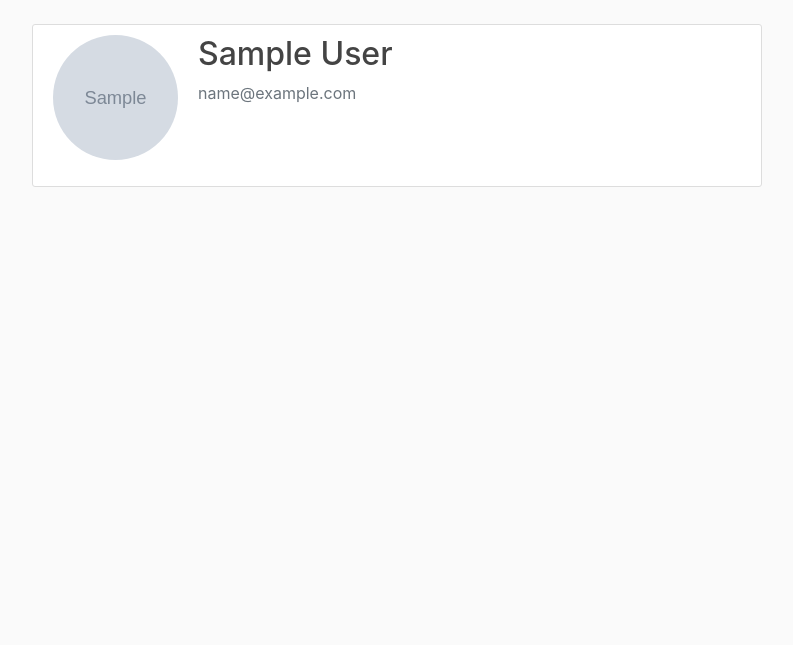
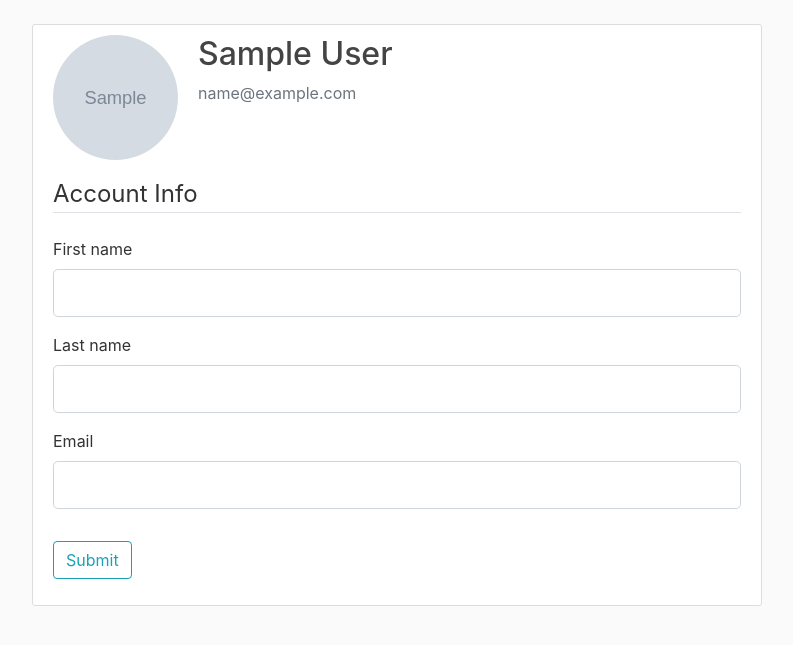
Before and after one commit to Berthran/notable, a Flask app: template notable/templates/account.html in a window 1280 px wide. Shown: the part 56-701 px from the top of the page, without its empty margins (53-846 px from the left). Run offline with Flask 3, Linux system fonts and the light colour scheme; a user stored in the database is signed in; tables that the repository leaves empty hold one stand-in row (values such as "Sample post"); the template is opened without the code that fills it: most values are stand-ins (such as "Sample title", 1, 10 or a date in 2020); grey boxes marked "Sample" are stand-in pictures; form fields are guessed from the names that the template uses.

Commit message:
create html template for viewing and updating account information

```diff
--- a/notable/templates/account.html
+++ b/notable/templates/account.html
@@ -9,6 +9,66 @@
         <p class="text-secondary"> {{ current_user.email }} </p>
       </div>
     </div>
-    <!-- FORM HERE -->
+
+    <!-- Update Account Form -->
+        <form method="POST" action="">
+            {{ form.hidden_tag() }}
+
+            <fieldset class="form-group">
+                <legend class="border-bottom mb-4">Account Info</legend>
+
+                <!-- First Name -->
+                <div class="form-group">
+                    {{ form.firstName.label(class="form-control-label") }}
+
+                    {% if form.firstName.errors %}
+                        {{ form.firstName.label(class="form-control form-control-lg is-invalid") }}
+                        <div class="invalid-feedback">
+                            {% for error in form.firstName.errors %}
+                            <span> {{ error }} </span>
+                            {% endfor %}
+                        </div>
+                    {% else %}
+                        {{ form.firstName(class="form-control form-control-lg") }}
+                    {% endif %}
+
+                </div>
+
+                <!-- Last Name -->
+                <div class="form-group">
+                    {{ form.lastName.label(class="form-control-label") }}
+
+                    {% if form.lastName.errors %}
+                        {{ form.lastName(class="form-control form-control-lg is-invalid") }}
+                        <div class="invalid-feedback">
+                            {% for error in form.lastName.errors %}
+                            <span> {{ error }} </span>
+                            {% endfor %}
+                        </div>
+                    {% else %}
+                        {{ form.lastName(class="form-control form-control-lg") }}
+                    {% endif %}
+                </div>
+
+                <!-- Email -->
+                <div class="form-group">
+                    {{ form.email.label(class="form-control-label") }}
+
+                    {% if form.email.errors %}
+                        {{ form.email(class="form-control form-control-lg is-invalid") }}
+                        <div class="invalid-feedback">
+                            {% for error in form.email.errors %}
+                            <span> {{ error }} </span>
+                            {% endfor %}
+                        </div>
+                    {% else %}
+                        {{ form.email(class="form-control form-control-lg") }}
+                    {% endif %}
+                </div>
+            </fieldset>
+            <div class="form-group submit">
+                {{ form.submit(class="btn btn-outline-info") }}
+            </div>
+            </form>
   </div>
 {% endblock content %}
```
